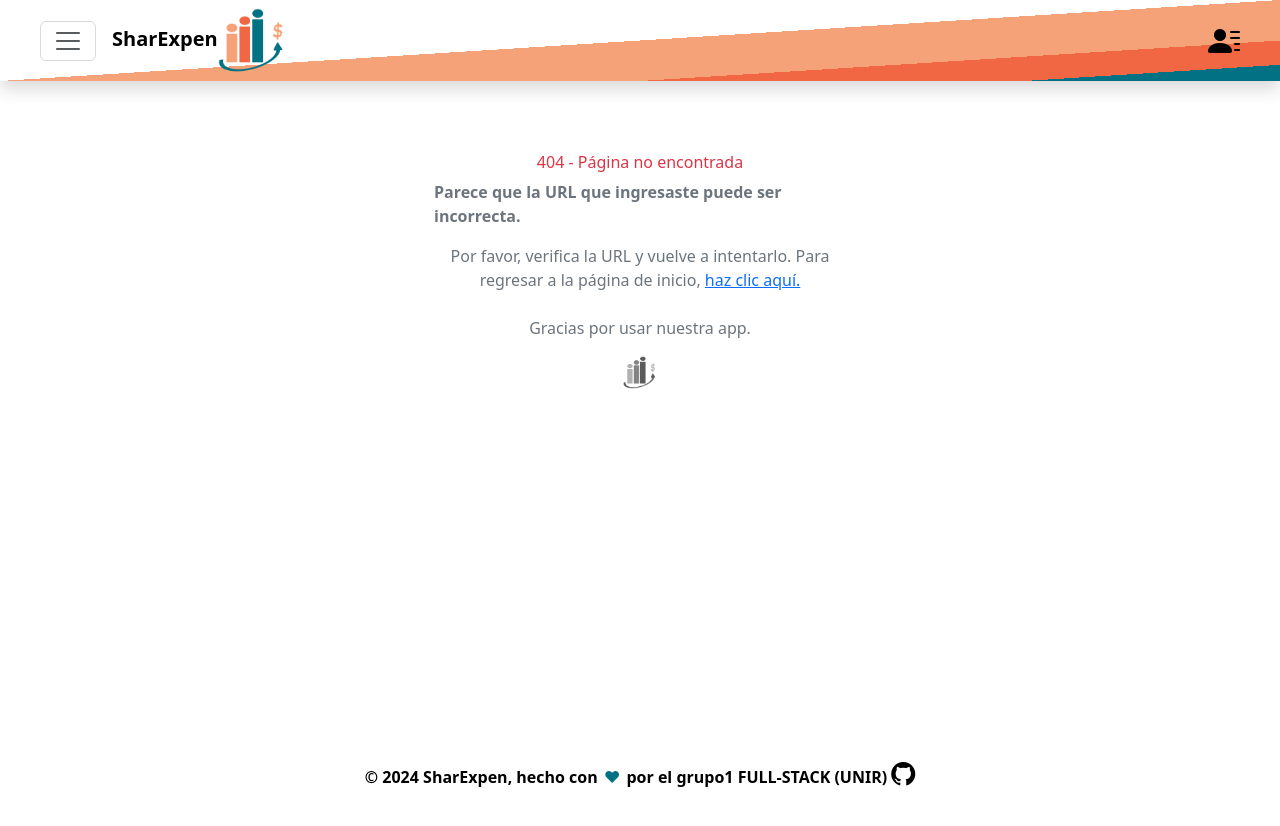
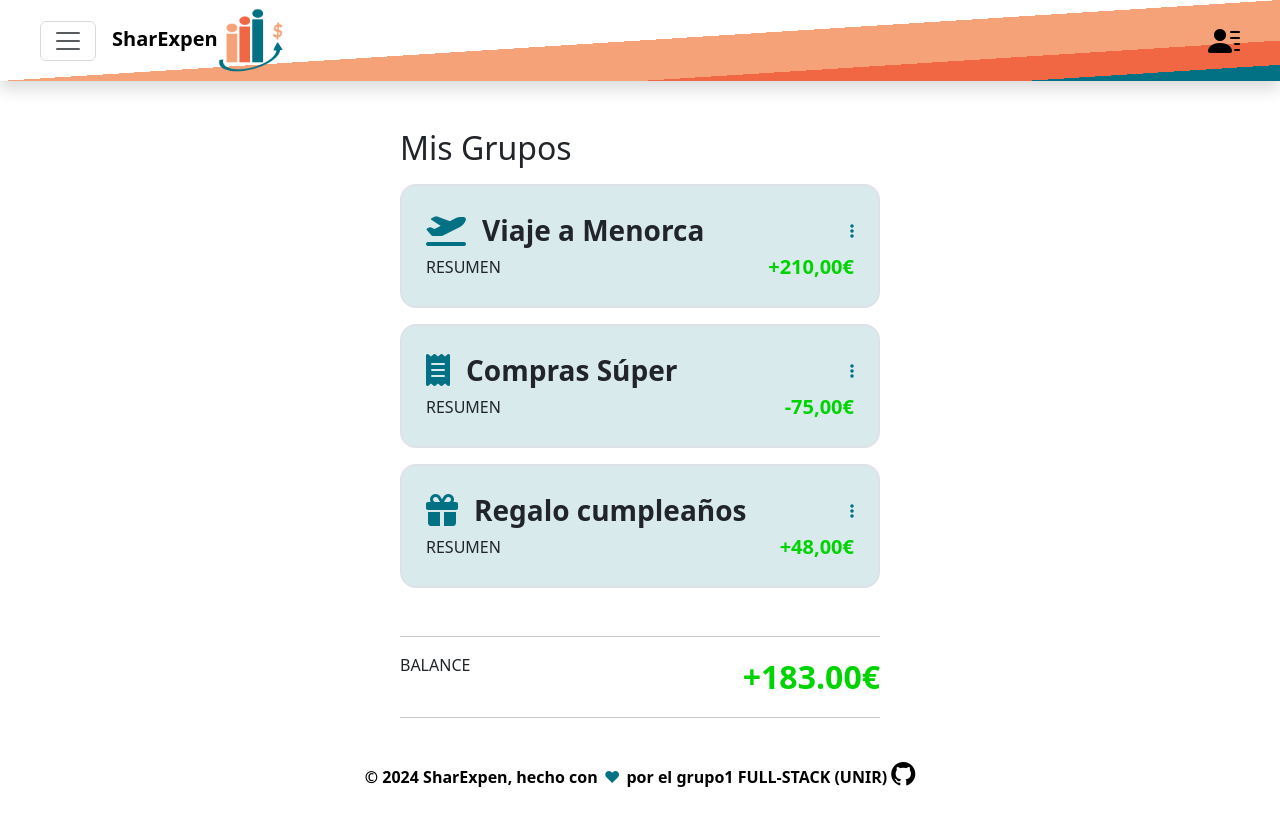
Before and after one commit to matildejb/TFM_front, an Angular app: page /groupsList in a window 1280 px wide. Before the commit this address led to /page-not-found. Shown: the top 826 px of the page. Before the commit the page ends 800 px from the top, so only its background shows below. Built offline with nearby package versions, Linux system fonts and the light colour scheme.

Commit message:
Creación de componente groupsList
He creado el componente groupsList para ver los grupos creados

```diff
--- a/src/app/app.routes.ts
+++ b/src/app/app.routes.ts
@@ -2,6 +2,7 @@ import { Routes } from '@angular/router';
 import { WelcomeComponent } from './pages/users/welcome/welcome.component';
 import { LandingComponent } from './pages/landing/landing.component';
 import { ErrorComponent } from './pages/error/error.component';
+import { GroupsListComponent } from './pages/groups-list/groups-list.component';
 
 export const routes: Routes = [
   {
@@ -17,6 +18,7 @@ export const routes: Routes = [
   { path: '', redirectTo: '/landing', pathMatch: 'full' },
   { path: 'landing', component: LandingComponent },
   { path: 'welcome', component: WelcomeComponent },
+  { path: 'groupsList', component: GroupsListComponent },
   { path: 'page-not-found', component: ErrorComponent },
   { path: '**', redirectTo: '/page-not-found' }
 ];
--- /dev/null
+++ b/src/app/components/group-card/group-card.component.css
@@ -0,0 +1,45 @@
+.wp {
+    padding: 0px 75px 120px;
+}
+
+.price-text {
+    font-size: 2rem;
+    font-weight: 700;
+    color: rgb(0, 212, 0);
+}
+
+.price-groups {
+    font-size: 1.25rem;
+    color: rgb(0, 212, 0);
+}
+
+.img-gif {
+    width: 40%;
+    height: auto;
+}
+
+.img-gif2 {
+    width: 50%;
+    height: auto;
+}
+
+.img-bg-gif {
+    background-color: rgba(2, 113, 132, 0.15);
+}
+
+.img-menu {
+    height: 30px;
+}
+
+
+@media (min-width: 768px) and (max-width: 1200px) {
+    .wp {
+        padding: 0px 250px 150px;
+    }
+}
+
+@media (min-width: 1201px) {
+    .wp {
+        padding: 0px 400px 150px;
+    }
+}
--- /dev/null
+++ b/src/app/components/group-card/group-card.component.html
@@ -0,0 +1,11 @@
+<section class="img-bg-gif container border border-2 rounded-4 align-items-center px-4 py-4 mt-3">
+    <div class="d-flex pt-1 w-100 align-items-center">
+        <a href="#"><i class="fa-solid {{ icon }} fa-2x" style="color: #027184;"></i></a>
+        <h3 class="px-3 fw-bold mb-0"> {{ title }} </h3>
+        <a href="#" class="ms-auto"><i class="fa-solid fa-ellipsis-vertical" style="color: #027184;"></i></a>
+    </div>
+    <div class="d-flex justify-content-between align-items-center mt-1 w-100">
+        <p class="mb-0">RESUMEN</p>
+        <p class="price-groups fw-bold mb-0"> {{ amount }} </p>
+    </div>
+</section>
--- /dev/null
+++ b/src/app/pages/groups-list/groups-list.component.css
@@ -0,0 +1,45 @@
+.wp {
+    padding: 0px 75px 120px;
+}
+
+.price-text {
+    font-size: 2rem;
+    font-weight: 700;
+    color: rgb(0, 212, 0);
+}
+
+.price-groups {
+    font-size: 1.25rem;
+    color: rgb(0, 212, 0);
+}
+
+.img-gif {
+    width: 40%;
+    height: auto;
+}
+
+.img-gif2 {
+    width: 50%;
+    height: auto;
+}
+
+.img-bg-gif {
+    background-color: rgba(2, 113, 132, 0.15);
+}
+
+.img-menu {
+    height: 30px;
+}
+
+
+@media (min-width: 768px) and (max-width: 1200px) {
+    .wp {
+        padding: 0px 250px 150px;
+    }
+}
+
+@media (min-width: 1201px) {
+    .wp {
+        padding: 0px 400px 150px;
+    }
+}
--- /dev/null
+++ b/src/app/pages/groups-list/groups-list.component.html
@@ -0,0 +1,21 @@
+<section class="wp justify-content-center">
+    <section>
+        <h2 class="mt-5 text-left">Mis Grupos</h2>
+    </section>
+
+    <ng-container *ngFor="let card of groupCards">
+        <app-group-card [icon]="card.icon" [title]="card.title" [amount]="card.amount">
+        </app-group-card>
+    </ng-container>
+
+    <!-- <app-group-card></app-group-card> -->
+
+
+    <hr class="mx-auto mt-5">
+    <div class="flex d-flex justify-content-between">
+        <span>BALANCE</span>
+        <span class="price-text">+183.00€</span>
+    </div>
+    <hr class="mx-auto mb-5">
+
+</section>
--- /dev/null
+++ b/src/app/pages/groups-list/groups-list.component.ts
@@ -0,0 +1,30 @@
+import { Component } from '@angular/core';
+import { GroupCardComponent } from '../../components/group-card/group-card.component';
+import { CommonModule } from '@angular/common';
+
+@Component({
+  selector: 'app-groups-list',
+  standalone: true,
+  imports: [GroupCardComponent, CommonModule],
+  templateUrl: './groups-list.component.html',
+  styleUrl: './groups-list.component.css'
+})
+export class GroupsListComponent {
+  groupCards = [
+    {
+      icon: 'fa-plane-departure',
+      title: 'Viaje a Menorca',
+      amount: '+210,00€'
+    },
+    {
+      icon: 'fa-receipt',
+      title: 'Compras Súper',
+      amount: '-75,00€'
+    },
+    {
+      icon: 'fa-gift',
+      title: 'Regalo cumpleaños',
+      amount: '+48,00€'
+    }
+  ];
+}
--- a/src/styles.css
+++ b/src/styles.css
@@ -1,3 +1,6 @@
+
+@import url(https://cdnjs.cloudflare.com/ajax/libs/font-awesome/6.5.2/css/all.min.css);
+
 .bg-se-3 {
   background-color: #027184;
 }
```
Also changed, not shown: src/app/components/group-card/group-card.component.ts (added, +14 -0 lines).
